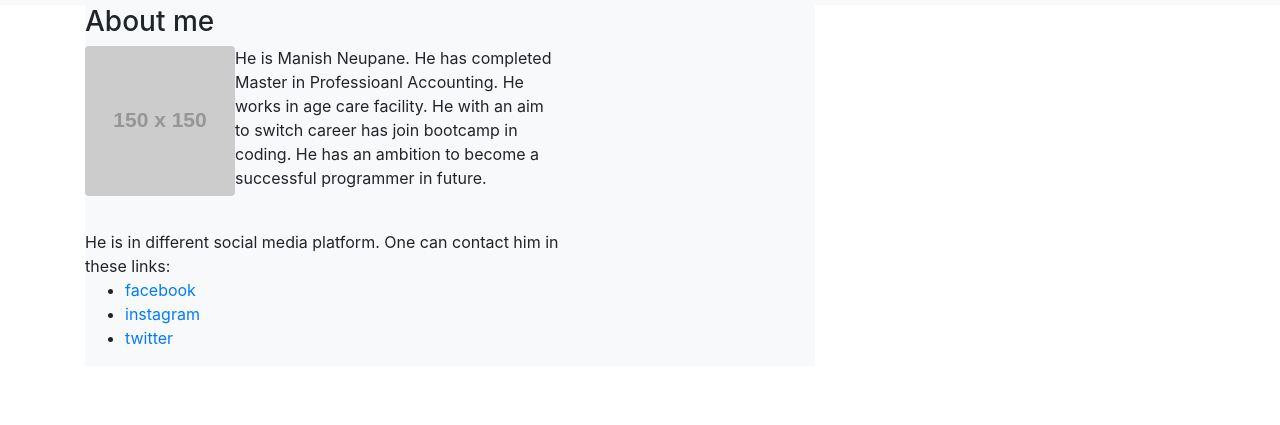
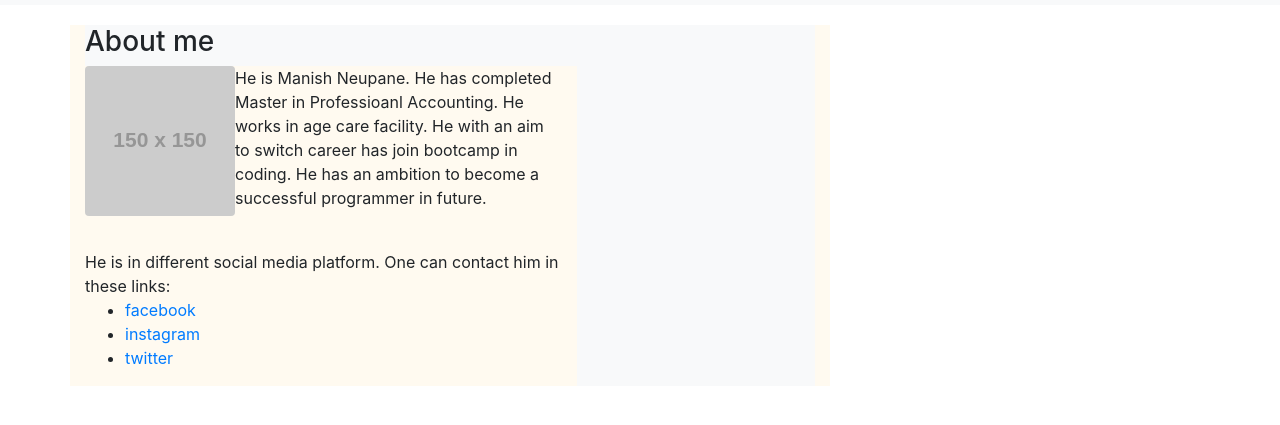
Before and after one commit to ManNeu/Assignment2, a plain HTML site: page index.html in a window 1280 px wide. Shown: the part 63-488 px from the top of the page. Drawn offline with nearby package versions, Linux system fonts and the light colour scheme; placeholder pictures from the web are drawn by us.

Commit message:
created cont.css file to bring change in about me

```diff
--- /dev/null
+++ b/cont.css
@@ -0,0 +1,8 @@
+.container{
+
+    margin-top: 20px;
+}
+.col-sm-8{
+    background-color: floralwhite ;
+    text-align: left;
+}
--- a/index.html
+++ b/index.html
@@ -7,6 +7,7 @@
 
         <link rel="stylesheet" href ="https://stackpath.bootstrapcdn.com/bootstrap/4.5.2/css/bootstrap.min.css">
         <link rel="stylesheet" href= "https://stackpath.bootstrapcdn.com/bootstrap/4.5.2/js/bootstrap.min.js">
+        <link rel = "stylesheet" href = "cont.css">
     </head>
     <body>
         <nav class="navbar navbar-expand-lg navbar-light bg-light">
```
